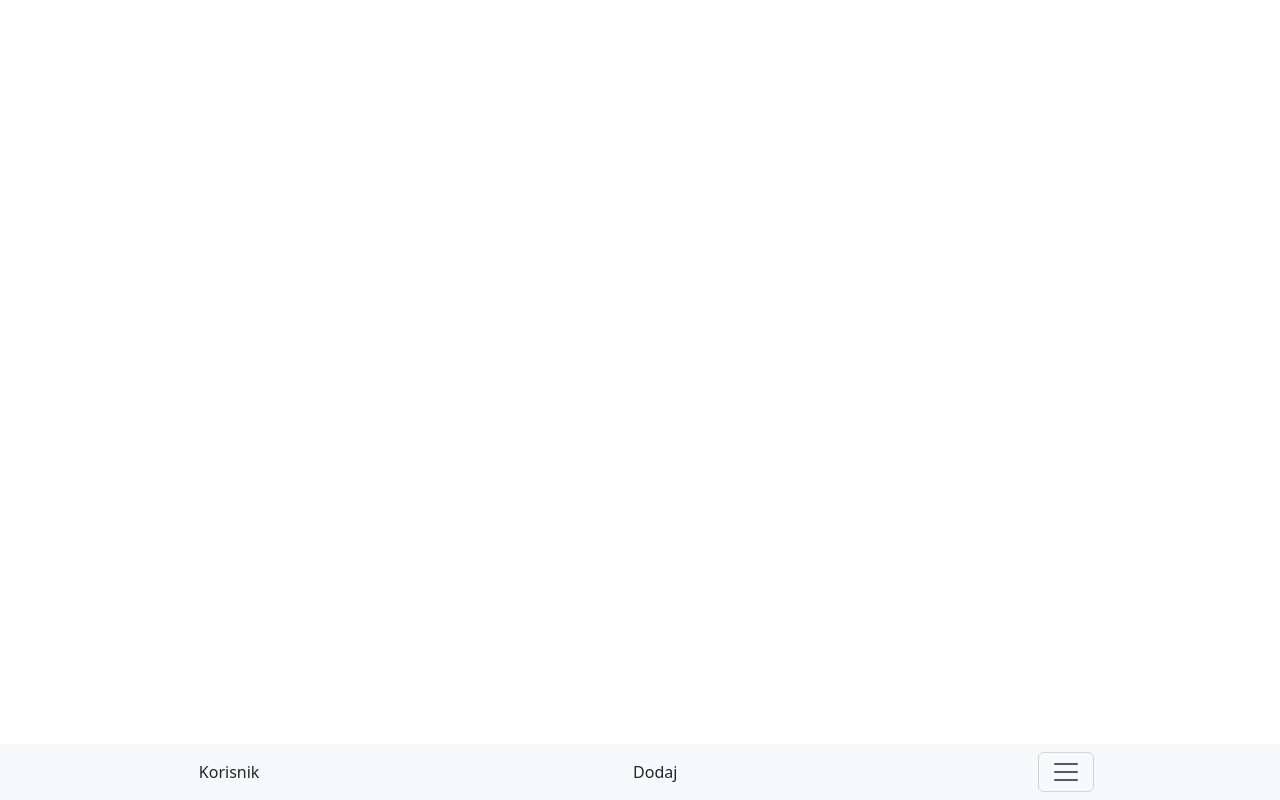
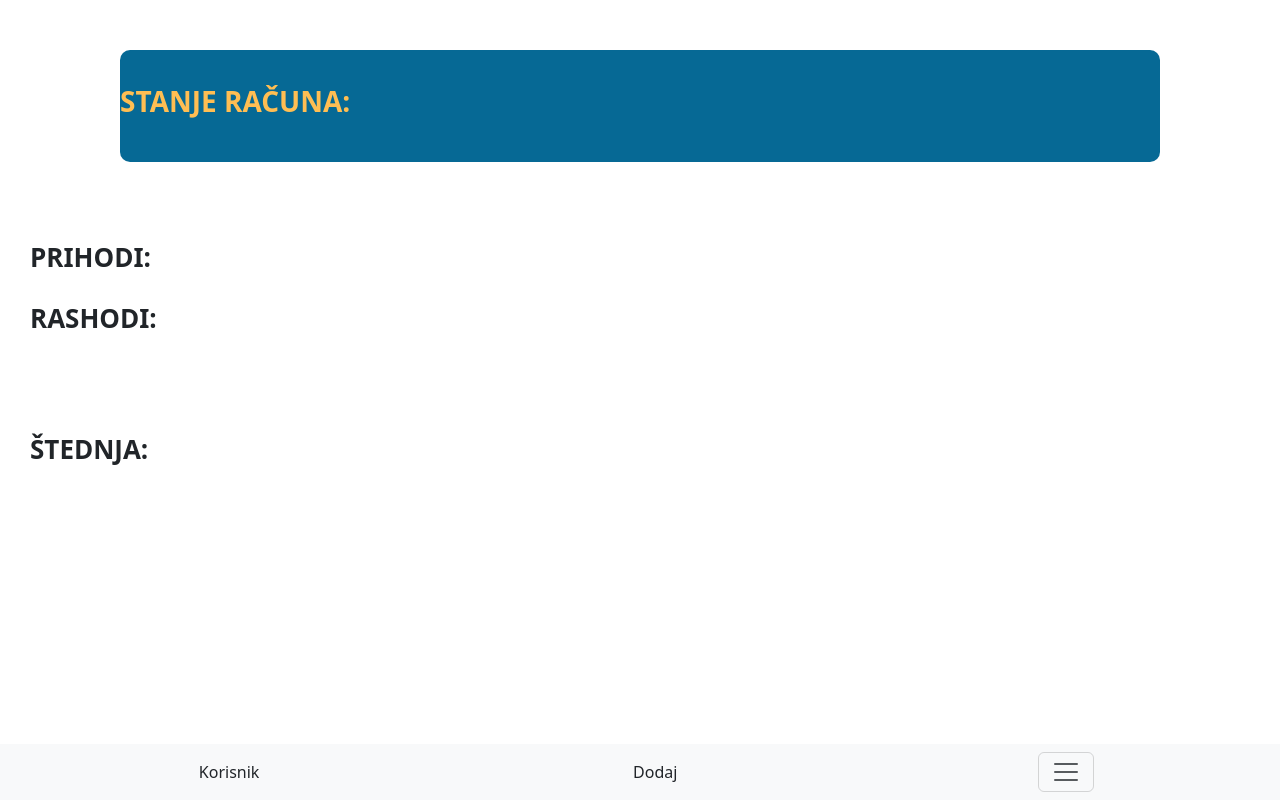
Before and after one commit to emilipuh/frontend, a Vue app: page / in a window 1280 px wide. Before the commit this address had no page. Built offline with nearby package versions, Linux system fonts and the light colour scheme.

Commit message:
Rad na prikazu podataka na Home.vue

```diff
--- a/src/views/Home.vue
+++ b/src/views/Home.vue
@@ -1,20 +1,72 @@
 <template>
+  <div class="container">
+    <div id="stanje">
+      <h5>STANJE RAČUNA:</h5>
+      <!-- tu ce mi se ispisivati stanje -->
+    </div>
+  </div>
+  <div class="container-view">
+    <div id="prihodi">
+      <h6>
+        PRIHODI:
+        <!-- možda props za prikaz -->
+      </h6>
+    </div>
+    <div id="rashodi">
+      <h6>RASHODI:</h6>
+    </div>
+    <div id="stednja">
+      <h6>ŠTEDNJA:</h6>
+    </div>
+  </div>
   <Navbar />
 </template>
 
 <script>
-import Navbar from '@/components/Navbar.vue';
+import Navbar from "@/components/Navbar.vue";
 
 export default {
-  name: 'Home',
+  name: "Home",
   components: {
-    Navbar
-  }
-}
+    Navbar,
+  },
+};
 </script>
 
 <style lang="scss">
 .modal-backdrop {
   z-index: -1;
 }
+
+.container {
+  padding: 50px;
+}
+
+#stanje {
+  background-color: #066995;
+  border-radius: 10px;
+  padding: 35px 0px;
+}
+
+h5 {
+  color: #ffbe53;
+  font-weight: bold;
+  font-size: 28px;
+}
+
+h6 {
+  font-weight: bold;
+  font-size: 26px;
+  margin-bottom: 30px;
+}
+
+.container-view {
+  margin-top: 30px;
+  padding-left: 30px;
+  text-align: start;
+}
+
+#stednja {
+  margin-top: 100px;
+}
 </style>
```
